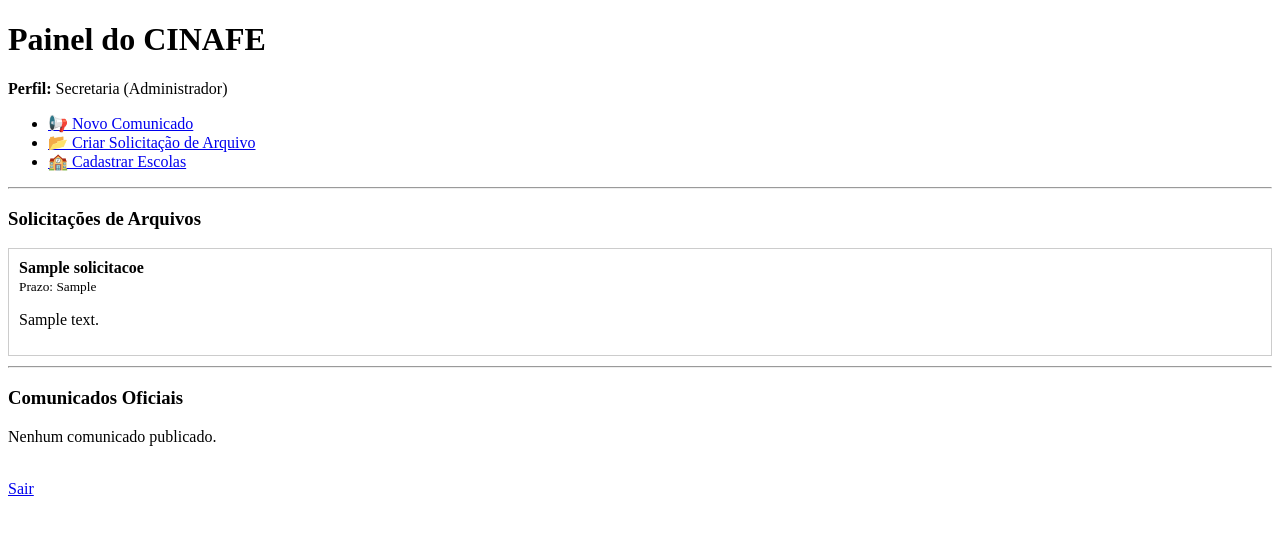
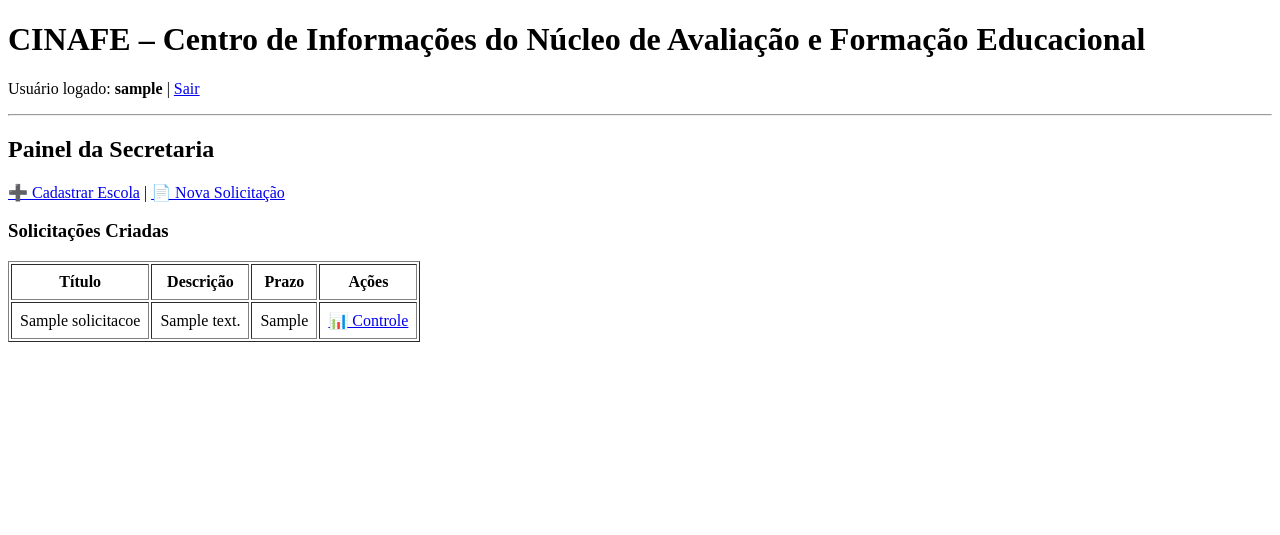
Before and after one commit to Marcosadriano7506/CINAFE-sistema, a Flask app: page /dashboard in a window 1280 px wide. Shown: the top 535 px of the page. Run offline with Flask 3, Linux system fonts and the light colour scheme; the visitor is signed in with stand-in values (Sample User, id 1); tables that the repository leaves empty hold one stand-in row (values such as "Sample post").

Commit message:
Update dashboard.html

```diff
--- a/templates/dashboard.html
+++ b/templates/dashboard.html
@@ -1,58 +1,87 @@
 <!DOCTYPE html>
-<html>
+<html lang="pt-br">
 <head>
+    <meta charset="UTF-8">
     <title>CINAFE - Painel</title>
 </head>
 <body>
 
-<h1>Painel do CINAFE</h1>
+<h1>CINAFE – Centro de Informações do Núcleo de Avaliação e Formação Educacional</h1>
 
-{% if role == "admin" %}
-    <p><strong>Perfil:</strong> Secretaria (Administrador)</p>
-
-    <ul>
-        <li><a href="/novo-comunicado">📢 Novo Comunicado</a></li>
-        <li><a href="/nova-solicitacao">📂 Criar Solicitação de Arquivo</a></li>
-        <li><a href="/criar-escola">🏫 Cadastrar Escolas</a></li>
-    </ul>
-{% else %}
-    <p><strong>Perfil:</strong> Escola</p>
-{% endif %}
+<p>
+    Usuário logado: <strong>{{ session.user }}</strong>
+    |
+    <a href="/logout">Sair</a>
+</p>
 
 <hr>
 
-<h3>Solicitações de Arquivos</h3>
+{% if role == "admin" %}
 
-{% for s in solicitacoes %}
-    <div style="border:1px solid #ccc; padding:10px; margin-bottom:10px;">
-        <strong>{{ s["titulo"] }}</strong><br>
-        <small>Prazo: {{ s["prazo"] }}</small>
-        <p>{{ s["descricao"] }}</p>
+    <h2>Painel da Secretaria</h2>
 
-        {% if role == "escola" %}
-            <a href="/enviar/{{ s['id'] }}">📤 Enviar Arquivo</a>
-        {% endif %}
-    </div>
+    <p>
+        <a href="/criar-escola">➕ Cadastrar Escola</a> |
+        <a href="/nova-solicitacao">📄 Nova Solicitação</a>
+    </p>
+
+    <h3>Solicitações Criadas</h3>
+
+    {% if solicitacoes %}
+        <table border="1" cellpadding="8">
+            <tr>
+                <th>Título</th>
+                <th>Descrição</th>
+                <th>Prazo</th>
+                <th>Ações</th>
+            </tr>
+
+            {% for s in solicitacoes %}
+            <tr>
+                <td>{{ s.titulo }}</td>
+                <td>{{ s.descricao }}</td>
+                <td>{{ s.prazo }}</td>
+                <td>
+                    <a href="/controle/{{ s.id }}">📊 Controle</a>
+                </td>
+            </tr>
+            {% endfor %}
+        </table>
+    {% else %}
+        <p>Nenhuma solicitação cadastrada.</p>
+    {% endif %}
+
 {% else %}
-    <p>Nenhuma solicitação criada.</p>
-{% endfor %}
 
-<hr>
+    <h2>Painel da Escola</h2>
 
-<h3>Comunicados Oficiais</h3>
+    <h3>Solicitações Disponíveis</h3>
 
-{% for c in comunicados %}
-    <div style="border:1px solid #ccc; padding:10px; margin-bottom:10px;">
-        <strong>{{ c["titulo"] }}</strong><br>
-        <small>{{ c["data"] }}</small>
-        <p>{{ c["mensagem"] }}</p>
-    </div>
-{% else %}
-    <p>Nenhum comunicado publicado.</p>
-{% endfor %}
+    {% if solicitacoes %}
+        <table border="1" cellpadding="8">
+            <tr>
+                <th>Título</th>
+                <th>Descrição</th>
+                <th>Prazo</th>
+                <th>Ação</th>
+            </tr>
 
-<br>
-<a href="/logout">Sair</a>
+            {% for s in solicitacoes %}
+            <tr>
+                <td>{{ s.titulo }}</td>
+                <td>{{ s.descricao }}</td>
+                <td>{{ s.prazo }}</td>
+                <td>
+                    <a href="/enviar/{{ s.id }}">📤 Enviar Arquivo</a>
+                </td>
+            </tr>
+            {% endfor %}
+        </table>
+    {% else %}
+        <p>Não há solicitações no momento.</p>
+    {% endif %}
+
+{% endif %}
 
 </body>
 </html>
```
